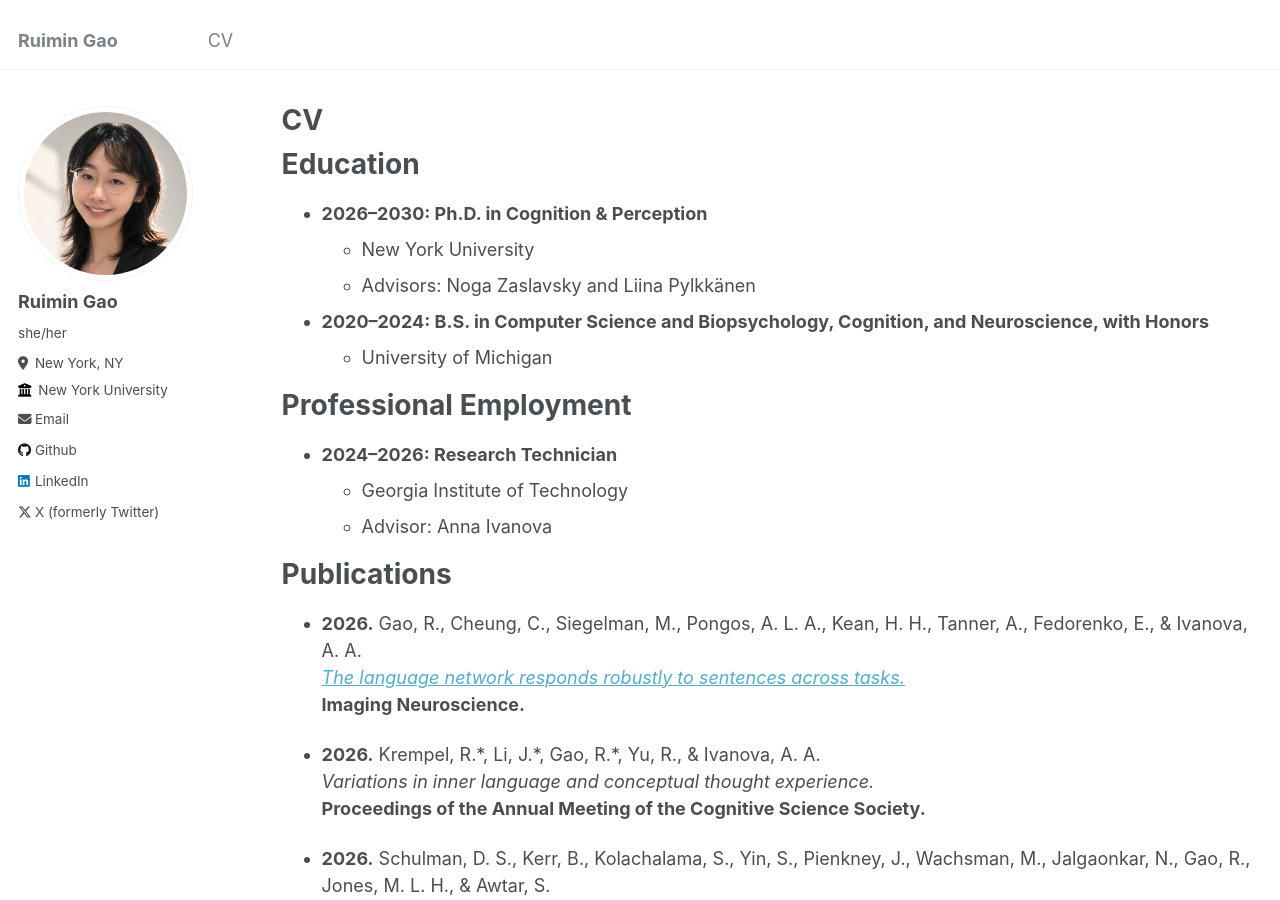
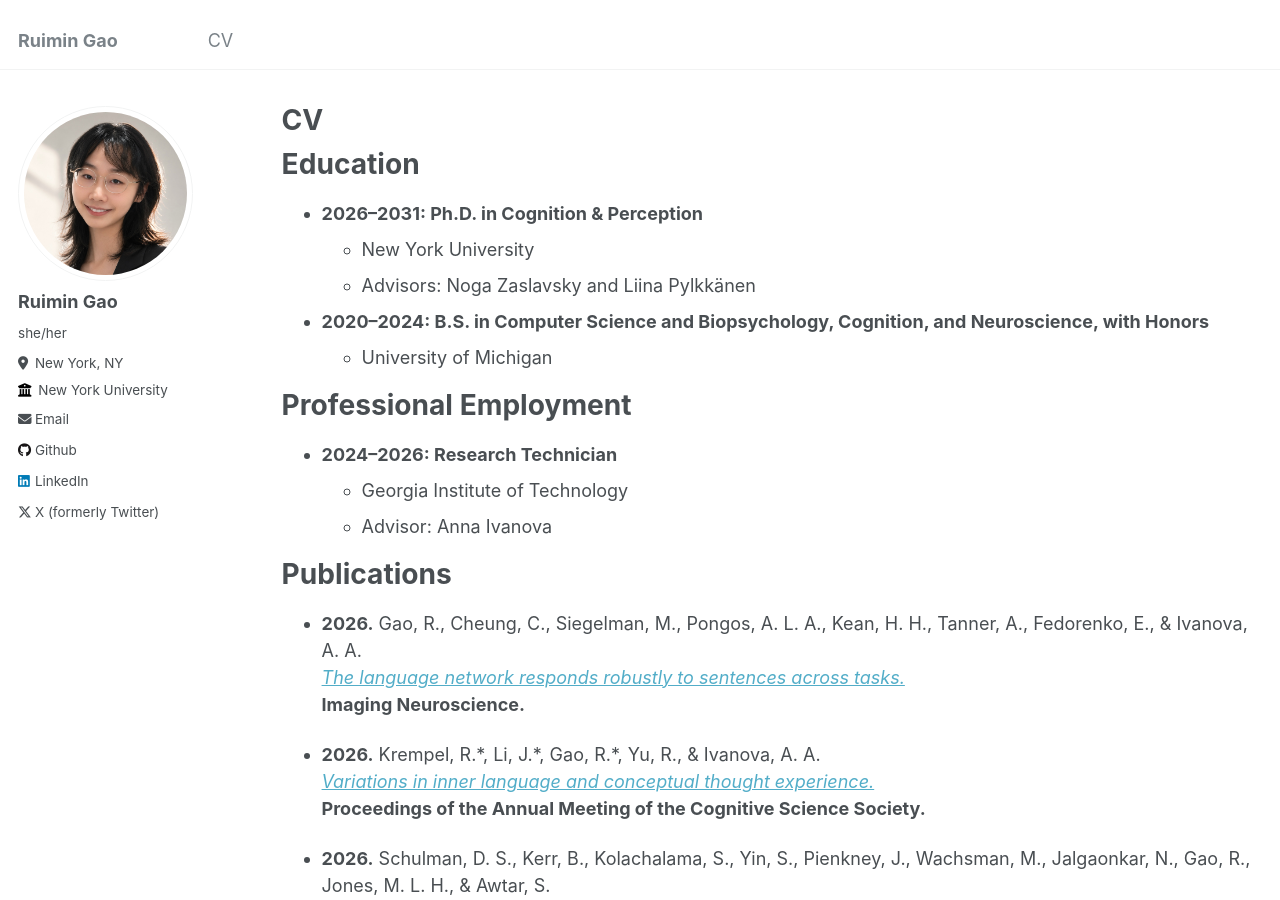
Before and after one commit to RuiminGao/RuiminGao.github.io, a Jekyll site: the page built from _pages/cv.md, in a window 1280 px wide and 900 px high. Built offline with Jekyll 4.4.1, drawn with Linux system fonts in a browser that asks for light colours.

Commit message:
Revise Ph.D. duration and enhance publication references
Updated the Ph.D. duration and added a link to a publication.

```diff
--- a/_pages/cv.md
+++ b/_pages/cv.md
@@ -11,7 +11,7 @@ redirect_from:
 
 Education
 ======
-* **2026–2030: Ph.D. in Cognition & Perception**
+* **2026–2031: Ph.D. in Cognition & Perception**
   * New York University
   * Advisors: Noga Zaslavsky and Liina Pylkkänen
 
@@ -31,7 +31,7 @@ Publications
   **Imaging Neuroscience.**
 
 * **2026.** Krempel, R.\*, Li, J.\*, Gao, R.\*, Yu, R., & Ivanova, A. A.
-  *Variations in inner language and conceptual thought experience.*
+  [*Variations in inner language and conceptual thought experience.*](https://escholarship.org/uc/item/1qr6s5tc)
   **Proceedings of the Annual Meeting of the Cognitive Science Society.**
 
 * **2026.** Schulman, D. S., Kerr, B., Kolachalama, S., Yin, S., Pienkney, J., Wachsman, M., Jalgaonkar, N., Gao, R., Jones, M. L. H., & Awtar, S.
```
